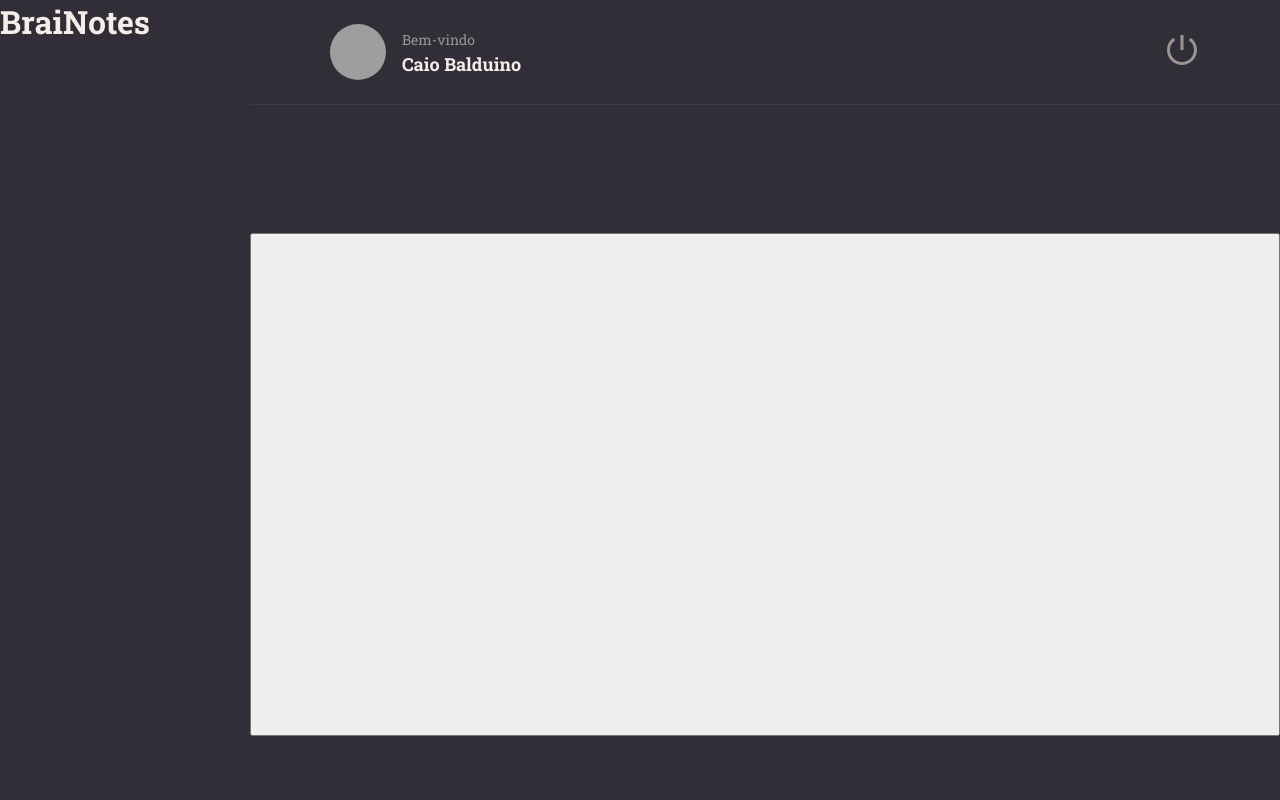
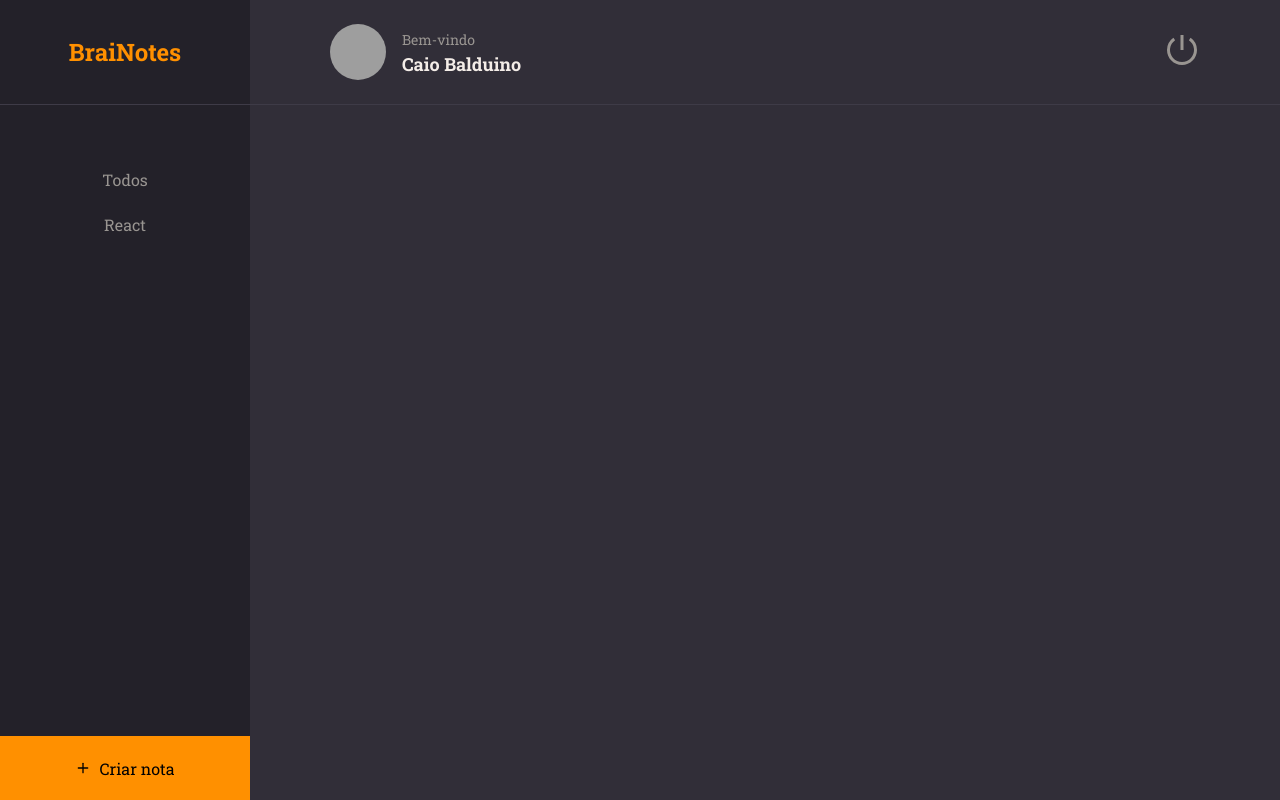
Before and after one commit to Caiobaldur/BrainNotes-Front, a React (Vite) app in the folder front-brainotes/: page / in a window 1280 px wide. Built offline with nearby package versions, Linux system fonts and the light colour scheme; grey boxes are pictures that could not be loaded.

Commit message:
Creating sidebar buttons and new note

```diff
--- a/front-brainotes/src/components/ButtonText/index.jsx
+++ b/front-brainotes/src/components/ButtonText/index.jsx
@@ -1,9 +1,9 @@
 import { Container } from './styles'
 
-export function ButtonText({title, ...rest}) {
+export function ButtonText({title,isActive ,...rest}) {
 
   return(
-    <Container type="button" {...rest}>
+    <Container type="button" $isactive={isActive} {...rest}>
       {title}
     </Container>
   );
--- a/front-brainotes/src/components/ButtonText/styles.js
+++ b/front-brainotes/src/components/ButtonText/styles.js
@@ -2,7 +2,7 @@ import styled from "styled-components";
 
 export const Container = styled.button`
   background: none;
-  color: ${({theme}) => theme.COLORS.ORANGE};
+  color: ${({theme, $isactive}) => $isactive === 'true' ? theme.COLORS.ORANGE : theme.COLORS.GRAY_100};
 
   border: none;
   font-size: 16px;
--- a/front-brainotes/src/pages/Home/index.jsx
+++ b/front-brainotes/src/pages/Home/index.jsx
@@ -1,6 +1,8 @@
+import { FiPlus } from 'react-icons/fi'
 import { Container, Brand, Menu, Search, Content, NewNote } from './styles';
 
 import { Header } from '../../components/Header'
+import { ButtonText } from '../../components/ButtonText'
 
 export function Home() {
 
@@ -13,7 +15,8 @@ export function Home() {
       <Header/>
 
       <Menu>
-
+        <li><ButtonText title="Todos"  $isactive/></li>
+        <li><ButtonText title="React"  $isactive/></li>
       </Menu>
 
       <Search>
@@ -24,8 +27,9 @@ export function Home() {
 
       </Content>
 
-      <NewNote type='button'>
-
+      <NewNote>
+        <FiPlus type='button'/>
+        Criar nota
       </NewNote>
 
     </Container>
--- a/front-brainotes/src/pages/Home/styles.js
+++ b/front-brainotes/src/pages/Home/styles.js
@@ -19,13 +19,45 @@ export const Container = styled.div`
 
 export const Brand = styled.div`
   grid-area: brand;
+  display: flex;
+  justify-content: center;
+  align-items: center;
+  border-bottom-width: 1px;
+  border-bottom-style: solid;
+  border-bottom-color: ${({theme}) => theme.COLORS.BACKGROUND_700};
+  background-color: ${({theme}) => theme.COLORS.BACKGROUND_900};
 
+  > h1 {
+    font-size: 24px;
+    color: ${({theme}) => theme.COLORS.ORANGE};;
+  }
 `;
 
-export const Menu = styled.ul``;
+export const Menu = styled.ul`
+  grid-area: menu;
+  background-color: ${({theme}) => theme.COLORS.BACKGROUND_900};
+
+  padding-top: 64px;
+  text-align: center;
+
+  > li {
+    margin-bottom: 24px;
+  }
+`;
 
 export const Search = styled.div``;
 
 export const Content = styled.div``;
 
-export const NewNote = styled.button``;
+export const NewNote = styled.button`
+  grid-area: newnote;
+  background-color: ${({theme}) => theme.COLORS.ORANGE};
+  border: none;
+  display: flex;
+  align-items: center;
+  justify-content: center;
+
+   svg {
+    margin-right: 8px;
+  }
+`;
```
